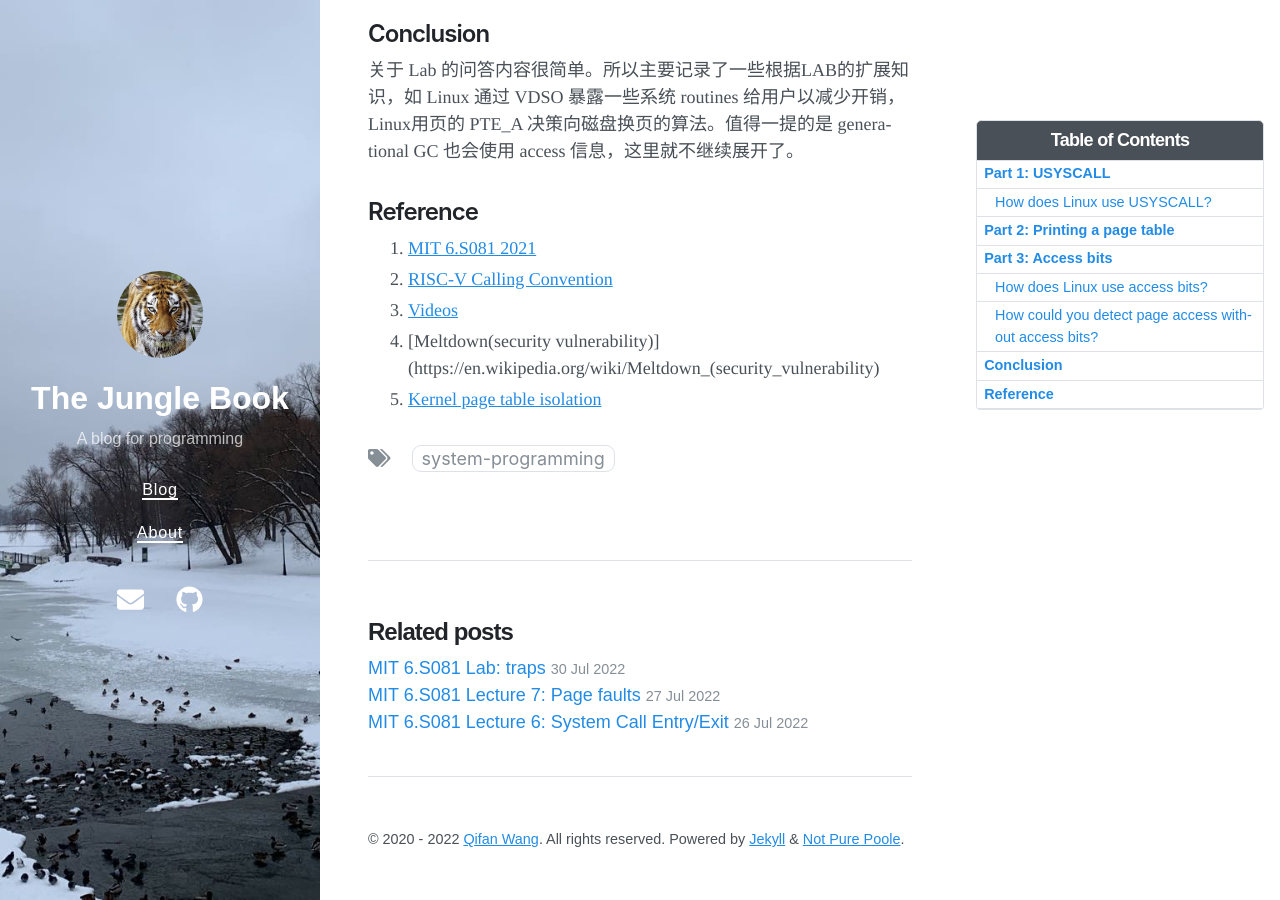
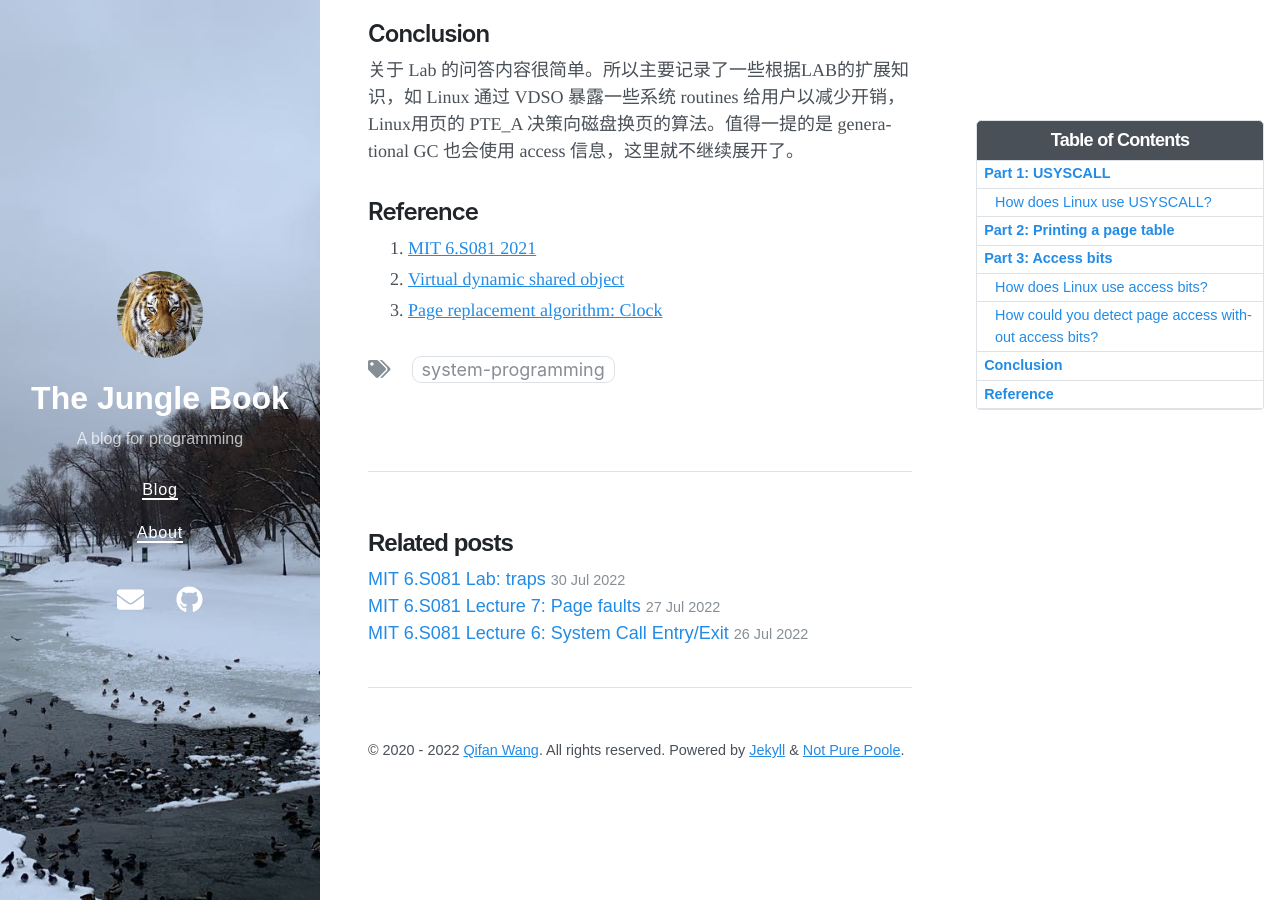
Before and after one commit to QifanWang/QifanWang.github.io, a Jekyll site: the page built from _posts/2022-07-31-mit-6s081-lec8.md, in a window 1280 px wide and 900 px high, scrolled down 2543 px. Built offline with Jekyll 4.4.1, drawn with Linux system fonts in a browser that asks for light colours; nearby versions of some CDN libraries.

Commit message:
6S081 lec8 notes fix ref

```diff
--- a/_posts/2022-07-31-mit-6s081-lec8.md
+++ b/_posts/2022-07-31-mit-6s081-lec8.md
@@ -61,7 +61,5 @@ Linux 的一些 VDSO 方法，
 
 ## Reference
 1. [MIT 6.S081 2021](https://pdos.csail.mit.edu/6.828/2021/schedule.html)
-2. [RISC-V Calling Convention](https://pdos.csail.mit.edu/6.828/2021/xv6/book-riscv-rev2.pdf)
-3. [Videos](https://youtu.be/KSYO-gTZo0A)
-4. [Meltdown(security vulnerability)](https://en.wikipedia.org/wiki/Meltdown_(security_vulnerability)
-5. [Kernel page table isolation](https://en.wikipedia.org/wiki/Kernel_page-table_isolation)
+2. [Virtual dynamic shared object](https://en.wikipedia.org/wiki/VDSO)
+3. [Page replacement algorithm: Clock](https://en.wikipedia.org/wiki/Page_replacement_algorithm#Clock)
```
